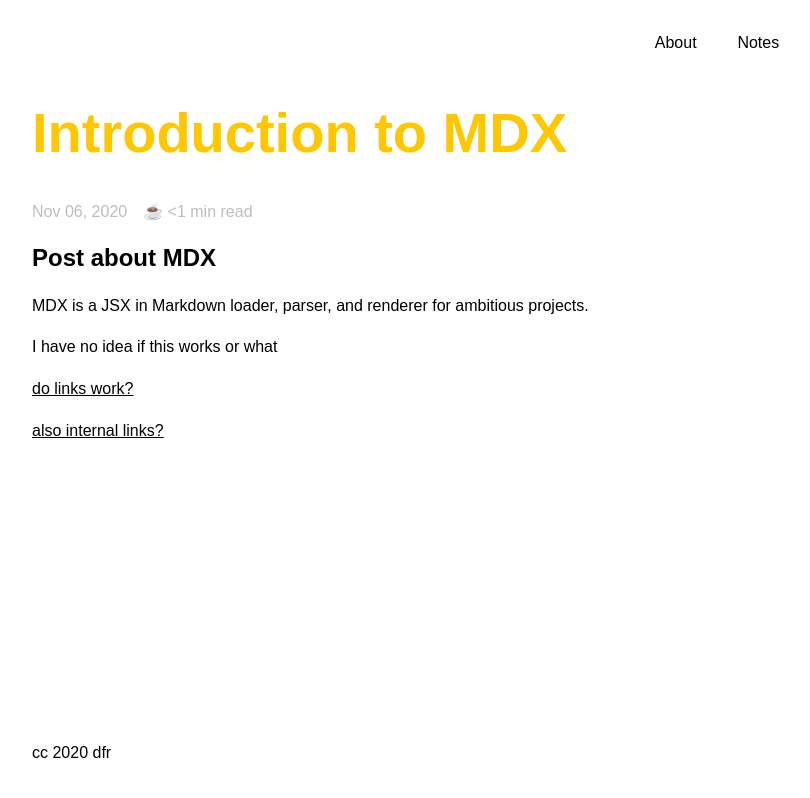
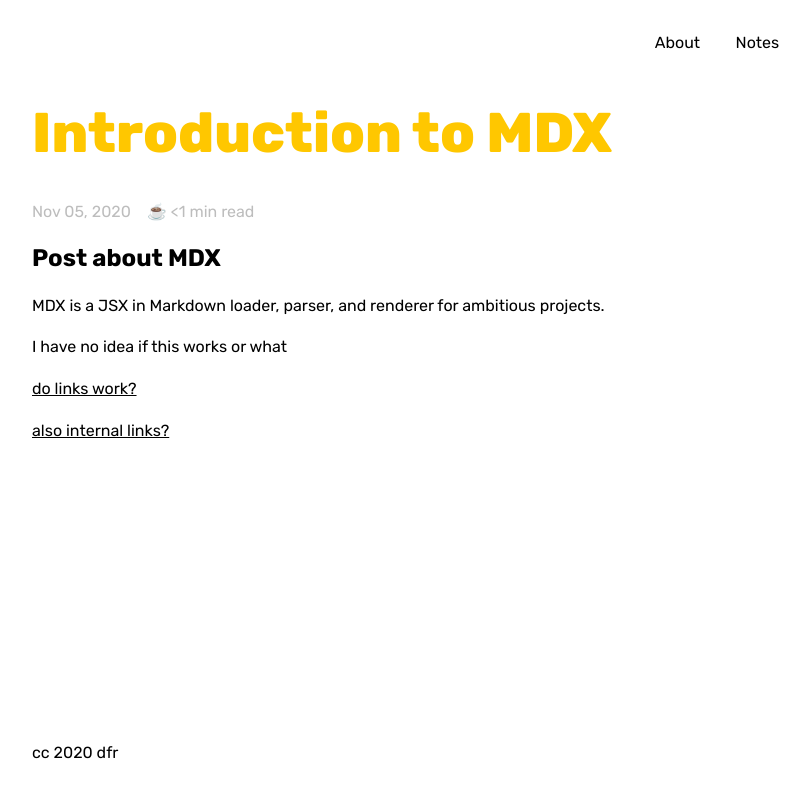
Before and after one commit to dfrico/dfr-web, a Next.js app: page /blog/2020-11-05-setup in a window 1280 px wide. Shown: the whole page, without its empty margins (228-1038 px from the left). Built offline with nearby package versions, Linux system fonts and the light colour scheme.

Commit message:
Added syntax highlight on code blocks and rubik font

```diff
--- a/components/layout/index.js
+++ b/components/layout/index.js
@@ -13,6 +13,11 @@ function Layout({ children, pageTitle, description }) {
         <meta charSet="utf-8" />
         <meta name="Description" content={description} />
         <title>{pageTitle}</title>
+        <link rel="preconnect" href="https://fonts.gstatic.com" />
+        <link
+          href="https://fonts.googleapis.com/css2?family=Rubik:wght@400;700;800&display=swap"
+          rel="stylesheet"
+        />
       </Head>
       <main>
         <Header />
--- a/components/postHeader/postHeader.module.scss
+++ b/components/postHeader/postHeader.module.scss
@@ -11,7 +11,7 @@
 }
 
 .previewTitle {
-  font-size: 1.5rem;
+  font-size: 1.4rem;
   font-weight: 700;
   margin-top: 0;
 
--- a/package.json
+++ b/package.json
@@ -12,6 +12,7 @@
   "dependencies": {
     "@mdx-js/loader": "^1.6.19",
     "@next/mdx": "^10.0.1",
+    "highlight.js": "^10.3.2",
     "next": "9.5.2",
     "next-compose-plugins": "^2.2.0",
     "next-optimized-images": "^2.6.2",
--- a/pages/_app.js
+++ b/pages/_app.js
@@ -1,8 +1,19 @@
+import React, { useEffect } from 'react';
 import PropTypes from 'prop-types';
+
+import highlight from 'highlight.js/lib/core';
+import 'highlight.js/styles/vs2015.css';
+import javascript from 'highlight.js/lib/languages/javascript';
+
 import Layout from '../components/layout';
 import '../styles/globals.css';
 
 function App({ Component, pageProps }) {
+  useEffect(() => {
+    highlight.registerLanguage('javascript', javascript);
+    highlight.initHighlightingOnLoad();
+  }, [pageProps]);
+
   return (
     <>
       <Layout pageTitle="Blog" description="My Personal Blog">
--- a/pages/blog/2020-11-05-setup/index.mdx
+++ b/pages/blog/2020-11-05-setup/index.mdx
@@ -4,7 +4,7 @@ import BlogPost from '../../../components/post';
 export const meta = {
   title: 'Introduction to MDX',
   description: 'Trying MDX generator with Nextjs!',
-  date: 'Nov 06, 2020',
+  date: 'Nov 05, 2020',
   readTime: '<1',
 };
 
--- a/pages/blog/2020-11-06-navigation-next/index.mdx
+++ b/pages/blog/2020-11-06-navigation-next/index.mdx
@@ -5,7 +5,7 @@ import Image from './ipad.jpg';
 export const meta = {
   title: 'Navigation in nextjs',
   description: 'Launch events in Nextjs when navigating through the site',
-  date: 'Nov 07, 2020',
+  date: 'Nov 06, 2020',
   readTime: 0,
 };
 
--- a/styles/globals.css
+++ b/styles/globals.css
@@ -2,8 +2,8 @@ html,
 body {
   padding: 0;
   margin: 0;
-  font-family: -apple-system, BlinkMacSystemFont, Segoe UI, Roboto, Oxygen,
-    Ubuntu, Cantarell, Fira Sans, Droid Sans, Helvetica Neue, sans-serif;
+  font-family: 'Rubik', -apple-system, BlinkMacSystemFont, Segoe UI, Roboto,
+    Oxygen, Ubuntu, Cantarell, Fira Sans, Droid Sans, Helvetica Neue, sans-serif;
 }
 
 a {
@@ -18,7 +18,6 @@ a {
 
 body {
   overflow-y: scroll;
-  font-family: sans-serif;
 }
 a {
   color: #000;
@@ -53,6 +52,7 @@ pre > code {
 code {
   background: #ddd;
   padding: 2px;
+  font-size: 1rem;
 }
 blockquote {
   border-left: 7px solid #ddd;
@@ -82,6 +82,6 @@ hr {
     color: #bdbdbd;
   }
   code {
-    background: #030303;
+    background: rgba(69, 75, 78, 0.3);
   }
 }
```
Also changed, not shown: components/preview/preview.module.scss (+8 -0 lines), pages/blog/2020-11-07-bundle-analyzer/index.mdx (+4 -0 lines), pages/blog/2020-11-14-posting-ios/index.mdx (+10 -7 lines), 1 other file (tests, documents, lock files or other folders).
